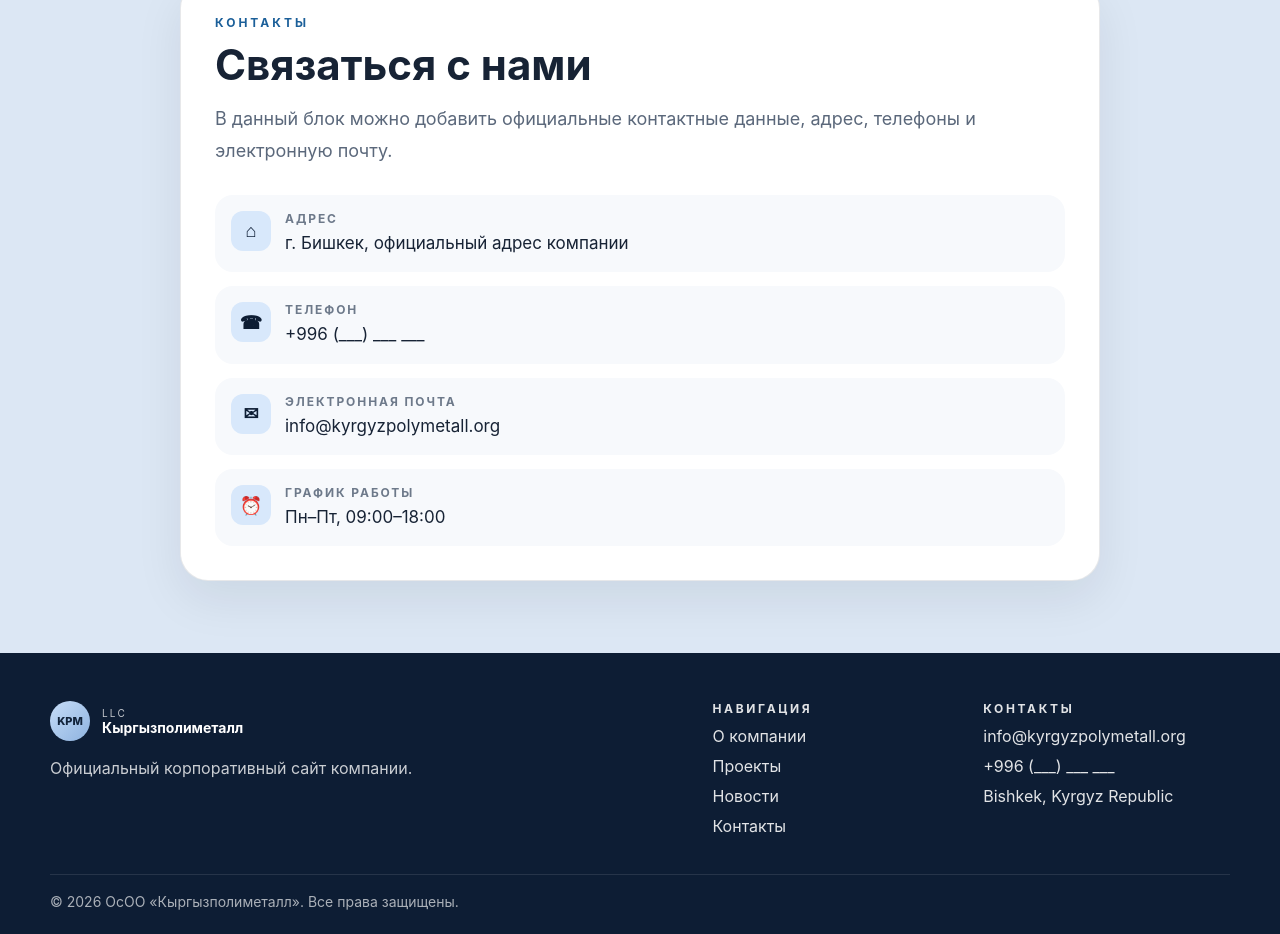
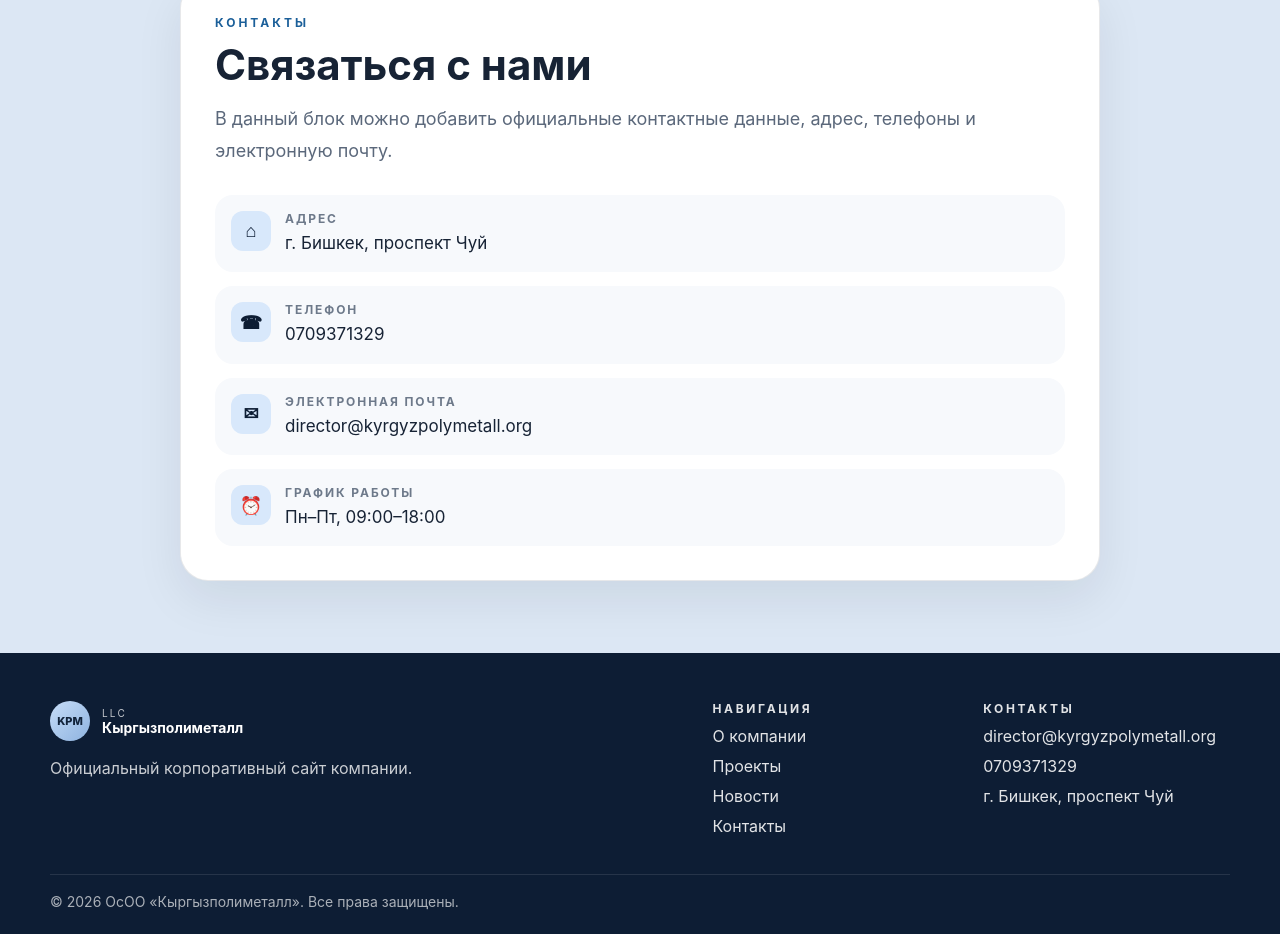
Before and after one commit to KP-bit-alt/kyrgyzpolymetall.org, a plain HTML site: page index.html in a window 1280 px wide. Shown: the part 2238-3172 px from the top of the page. Drawn offline with Linux system fonts and the light colour scheme.

Commit message:
Add files via upload

```diff
--- a/index.html
+++ b/index.html
@@ -129,21 +129,21 @@
                 <div class="contact-icon">⌂</div>
                 <div>
                   <div class="contact-label" data-i18n="contactAddressLabel">Адрес</div>
-                  <div class="contact-value" data-i18n="contactAddressValue">г. Бишкек, официальный адрес компании</div>
+                  <div class="contact-value" data-i18n="contactAddressValue">Bishkek city, Chuy Ave</div>
                 </div>
               </div>
               <div class="contact-row">
                 <div class="contact-icon">☎</div>
                 <div>
                   <div class="contact-label" data-i18n="contactPhoneLabel">Телефон</div>
-                  <div class="contact-value">+996 (___) ___ ___</div>
+                  <div class="contact-value">0709371329</div>
                 </div>
               </div>
               <div class="contact-row">
                 <div class="contact-icon">✉</div>
                 <div>
                   <div class="contact-label" data-i18n="contactEmailLabel">Электронная почта</div>
-                  <div class="contact-value">info@kyrgyzpolymetall.org</div>
+                  <div class="contact-value">director@kyrgyzpolymetall.org</div>
                 </div>
               </div>
               <div class="contact-row">
@@ -182,9 +182,9 @@
           </div>
           <div>
             <div class="footer-title" data-i18n="footerContactTitle">Контакты</div>
-            <div>info@kyrgyzpolymetall.org</div>
-            <div>+996 (___) ___ ___</div>
-            <div data-i18n="footerLocation">Bishkek, Kyrgyz Republic</div>
+            <div>director@kyrgyzpolymetall.org</div>
+            <div>0709371329</div>
+            <div data-i18n="footerLocation">Bishkek city, Chuy Ave</div>
           </div>
         </div>
       </div>
--- a/script.js
+++ b/script.js
@@ -31,7 +31,7 @@ const translations = {
     contactsHeading: 'Связаться с нами',
     contactsLead: 'В данный блок можно добавить официальные контактные данные, адрес, телефоны и электронную почту.',
     contactAddressLabel: 'Адрес',
-    contactAddressValue: 'г. Бишкек, официальный адрес компании',
+    contactAddressValue: 'г. Бишкек, проспект Чуй',
     contactPhoneLabel: 'Телефон',
     contactEmailLabel: 'Электронная почта',
     contactHoursLabel: 'График работы',
@@ -39,7 +39,7 @@ const translations = {
     footerText: 'Официальный корпоративный сайт компании.',
     footerNavTitle: 'Навигация',
     footerContactTitle: 'Контакты',
-    footerLocation: 'Bishkek, Kyrgyz Republic',
+    footerLocation: 'г. Бишкек, проспект Чуй',
     footerCopy: '© 2026 ОсОО «Кыргызполиметалл». Все права защищены.'
   },
   kg: {
@@ -71,7 +71,7 @@ const translations = {
     contactsHeading: 'Биз менен байланыш',
     contactsLead: 'Бул блокко расмий дарек, телефон номерлери жана электрондук почта кошулушу мүмкүн.',
     contactAddressLabel: 'Дарек',
-    contactAddressValue: 'Бишкек ш., компаниянын расмий дареги',
+    contactAddressValue: 'Бишкек ш., Чүй проспектиси',
     contactPhoneLabel: 'Телефон',
     contactEmailLabel: 'Электрондук почта',
     contactHoursLabel: 'Иштөө убактысы',
@@ -79,7 +79,7 @@ const translations = {
     footerText: 'Компаниянын расмий корпоративдик сайты.',
     footerNavTitle: 'Навигация',
     footerContactTitle: 'Байланыш',
-    footerLocation: 'Bishkek, Kyrgyz Republic',
+    footerLocation: 'Бишкек ш., Чүй проспектиси',
     footerCopy: '© 2026 «Кыргызполиметалл» ЖЧК. Бардык укуктар корголгон.'
   },
   en: {
@@ -111,7 +111,7 @@ const translations = {
     contactsHeading: 'Get in touch',
     contactsLead: 'This block can include the official address, phone numbers and email.',
     contactAddressLabel: 'Address',
-    contactAddressValue: 'Bishkek, official company address',
+    contactAddressValue: 'Bishkek city, Chuy Ave',
     contactPhoneLabel: 'Phone',
     contactEmailLabel: 'Email',
     contactHoursLabel: 'Business hours',
@@ -119,7 +119,7 @@ const translations = {
     footerText: 'Official corporate website of the company.',
     footerNavTitle: 'Navigation',
     footerContactTitle: 'Contact',
-    footerLocation: 'Bishkek, Kyrgyz Republic',
+    footerLocation: 'Bishkek city, Chuy Ave',
     footerCopy: '© 2026 LLC “Kyrgyzpolymetall”. All rights reserved.'
   }
 };
```
Also changed, not shown: README.txt.
